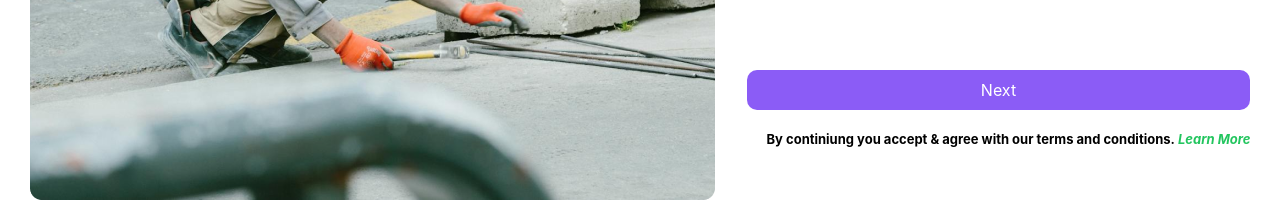
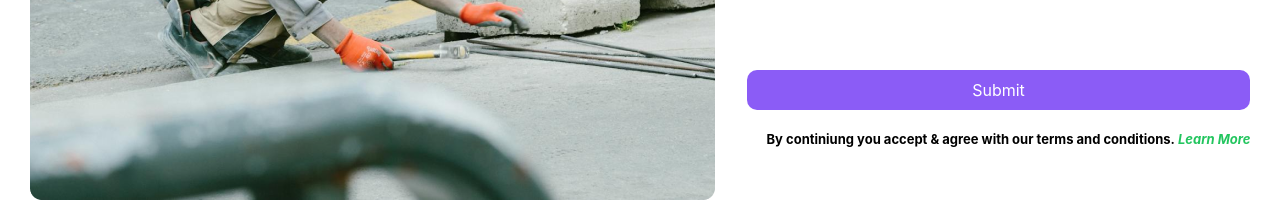
Before and after one commit to maagyei04/tillyehonestproartisans, a React (Create React App) app: page /tillyehonestproartisans/info_review in a window 1280 px wide. Shown: the part 589-791 px from the top of the page. Built offline with nearby package versions, Linux system fonts and the light colour scheme; no server answers.

Commit message:
ui done4

```diff
--- a/src/components/ui/Header.jsx
+++ b/src/components/ui/Header.jsx
@@ -25,7 +25,7 @@ const Header = () => {
     };
 
     const register = () => {
-        navigate('/register');
+        navigate('/tillyehonestproartisans/register');
     };
 
     useEffect(() => {
--- a/src/pages/register/businessDetails.jsx
+++ b/src/pages/register/businessDetails.jsx
@@ -5,7 +5,7 @@ const BusinessDetails = () => {
     const navigate = useNavigate();
 
     const handleClick = () => {
-        navigate('/info_review');
+        navigate('/tillyehonestproartisans/info_review');
     }
 
     return (
--- a/src/pages/register/infoReview.jsx
+++ b/src/pages/register/infoReview.jsx
@@ -6,7 +6,7 @@ const InfoReview = () => {
     const navigate = useNavigate();
 
     const handleClick = () => {
-        navigate('/info_review');
+        navigate('/tillyehonestproartisans/info_review');
     }
 
     return (
@@ -63,7 +63,7 @@ const InfoReview = () => {
                             <span>Sample</span>
                         </div>
 
-                        <button onClick={handleClick} className="mt-20 bg-violet-500 text-white py-2 px-4 rounded-[10px] hover:bg-green-600 w-full">Next</button>
+                        <button onClick={handleClick} className="mt-20 bg-violet-500 text-white py-2 px-4 rounded-[10px] hover:bg-green-600 w-full">Submit</button>
                         <p className="font-bold text-[13px] mt-5 ml-5">By continiung you accept & agree with our terms and conditions.<span className="text-green-500 italic"> Learn More</span></p>
 
                     </div>
--- a/src/pages/register/paymentMethod.jsx
+++ b/src/pages/register/paymentMethod.jsx
@@ -14,7 +14,7 @@ const PaymentMethod = () => {
     };
 
     const handleClick = () => {
-        navigate('/business_details');
+        navigate('/tillyehonestproartisans/business_details');
     }
 
     return (
--- a/src/pages/register/personalInfo.jsx
+++ b/src/pages/register/personalInfo.jsx
@@ -7,7 +7,7 @@ const PersonalInfo = () => {
     const navigate = useNavigate();
 
     const handleClick = () => {
-        navigate('/payment_method');
+        navigate('/tillyehonestproartisans/payment_method');
     }
 
     const [formData, setFormData] = useState({
@@ -40,7 +40,7 @@ const PersonalInfo = () => {
                 <div className="text-center md:text-left md:w-2/3 flex flex-col md:flex-row items-center space-y-4 md:space-y-0">
                     <div>
                         <div>
-                            <h2 className="font-semibold text-[20px] mb-1">Personal Information<span className="text-white italic">........................................</span></h2>
+                            <h2 className="font-semibold text-[20px] mb-1">Personal Information<span className="text-white italic">.............................</span></h2>
                             <form onSubmit={handleSubmit}>
                                 <div className='flex flex-col mb-4'>
                                     <label className='mb-2' htmlFor="firstName">First Name</label>
--- a/src/pages/register/register.jsx
+++ b/src/pages/register/register.jsx
@@ -6,7 +6,7 @@ const Register = () => {
     const navigate = useNavigate();
 
     const handleClick = () => {
-        navigate('/personal_info');
+        navigate('/tillyehonestproartisans/personal_info');
     }
 
     return (
```
